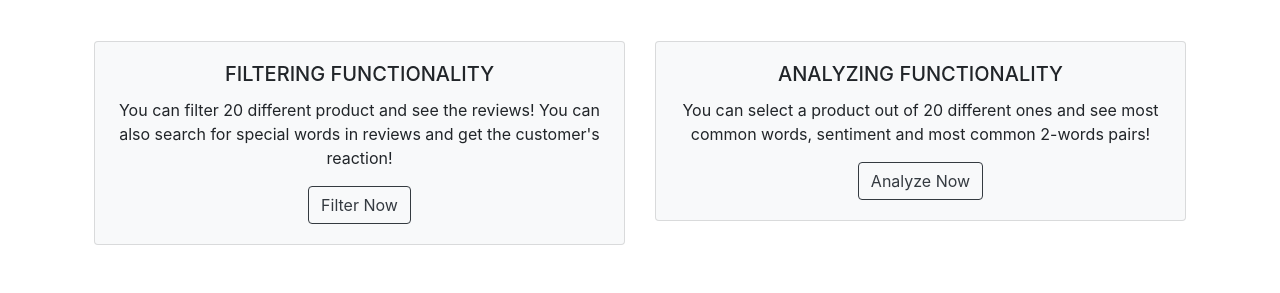
After one commit to haticeaydinn/AmazonReviewAnalysis, a Django app: template analysis/templates/welcome.html in a window 1280 px wide. The commit adds this page. Shown: the part 737-1030 px from the top of the page. Run offline with Django 3.2, Linux system fonts and the light colour scheme; the template is opened without the code that fills it, so the values that code supplies are empty.

Commit message:
added welcome page

```diff
--- a/analysis/templates/filtering.html
+++ b/analysis/templates/filtering.html
@@ -60,8 +60,8 @@
             <img src="{{ product_img_url }}" class="card-img-top" alt="..." width="300" height="300">
             <div class="card-body">
               <h5 class="card-title">{{ product_name }}</h5>
-              <p class="card-text">Some quick example text to build on the card title and make up the bulk of the card's content.</p>
-              <a href="{{ product_amazon_url }}" class="btn btn-primary">Go to Amazon and see the product page</a>
+              <p class="card-text">A product which belongs to Luxury Beauty!</p>
+              <a href="{{ product_amazon_url }}" class="btn btn-primary">Go to Amazon's website and see the product page</a>
             </div>
           </div>
         </div>
--- /dev/null
+++ b/analysis/templates/welcome.html
@@ -0,0 +1,77 @@
+{% extends 'base.html' %}
+
+{% block content %}
+
+<div class="p-3 mb-2 bg-white text-dark">
+<div id="demo" class="carousel slide" data-ride="carousel">
+
+    <!-- Indicators -->
+    <ul class="carousel-indicators">
+      <li data-target="#demo" data-slide-to="0" class="active"></li>
+      <li data-target="#demo" data-slide-to="1"></li>
+      <li data-target="#demo" data-slide-to="2"></li>
+    </ul>
+
+    <!-- The slideshow -->
+    <div class="carousel-inner">
+      <div class="carousel-item active">
+        <img class="d-block w-100" width="100" height="650" src="https://images-eu.ssl-images-amazon.com/images/G/31/img20/LuxuryBeauty/Luxury_Beauty_-Edit_-750x375.jpg" alt="Los Angeles">
+        <div class="carousel-caption d-none d-md-block">
+            <h1>FIRST</h1>
+            <p>...</p>
+            <a class="btn btn-outline-dark" href="/analysis/filter" role="button">All Reviews</a>
+          </div>
+      </div>
+      <div class="carousel-item">
+        <img class="d-block w-100" width="100" height="650" src="https://images-eu.ssl-images-amazon.com/images/G/31/img20/LuxuryBeauty/Luxury_Beauty_-Edit_-750x375.jpg" alt="Chicago">
+        <div class="carousel-caption d-none d-md-block">
+            <h5>SECOND</h5>
+            <p>...</p>
+            <a class="btn btn-outline-dark" href="/analysis/filter" role="button">All Reviews</a>
+          </div>
+      </div>
+      <div class="carousel-item">
+        <img class="d-block w-100" width="100" height="650" src="https://images-eu.ssl-images-amazon.com/images/G/31/img20/LuxuryBeauty/Luxury_Beauty_-Edit_-750x375.jpg" alt="New York">
+        <div class="carousel-caption d-none d-md-block">
+            <h5>THIRD</h5>
+            <p>...</p>
+            <a class="btn btn-outline-dark" href="/analysis/filter" role="button">All Reviews</a>
+          </div>
+      </div>
+    </div>
+
+    <!-- Left and right controls -->
+    <a class="carousel-control-prev" href="#demo" data-slide="prev">
+      <span class="carousel-control-prev-icon"></span>
+    </a>
+    <a class="carousel-control-next" href="#demo" data-slide="next">
+      <span class="carousel-control-next-icon"></span>
+    </a>
+
+  </div>
+</div>
+
+<div class="container p-4 mb-4 my-3">
+  <div class="row">
+    <div class="col-sm-6">
+      <div class="card text-center bg-light">
+        <div class="card-body">
+          <h5 class="card-title">FILTERING FUNCTIONALITY</h5>
+          <p class="card-text">You can filter 20 different product and see the reviews! You can also search for special words in reviews and get the customer's reaction!</p>
+          <a class="btn btn-outline-dark" href="/analysis/filter" role="button">Filter Now</a>
+        </div>
+      </div>
+    </div>
+    <div class="col-sm-6">
+      <div class="card text-center bg-light">
+        <div class="card-body">
+          <h5 class="card-title">ANALYZING FUNCTIONALITY</h5>
+          <p class="card-text">You can select a product out of 20 different ones and see most common words, sentiment and most common 2-words pairs!</p>
+          <a class="btn btn-outline-dark" href="/analysis/search" role="button">Analyze Now</a>
+        </div>
+      </div>
+    </div>
+  </div>
+</div>
+
+{% endblock %}
--- a/analysis/urls.py
+++ b/analysis/urls.py
@@ -3,7 +3,8 @@ from . import views
 
 
 urlpatterns = [
-    path('', views.index),
+    path('', views.welcome),
+    path('search/', views.index),
     path('commonwords/', views.common_words),
     path('displaycommonwords/', views.display_common_words),
     path('cooccurance/', views.cooccurance_words_view),
--- a/analysis/views.py
+++ b/analysis/views.py
@@ -27,6 +27,10 @@ from django.db import close_old_connections
 from django.db import connections
 
 # Create your views here.
+def welcome(request):
+    return render(request, 'welcome.html')
+
+
 def index(request):
     #return HttpResponse('Enter comments URL from Amazon.com: ')
     #amazonurl= request.POST.get('Amazonurl')
```
